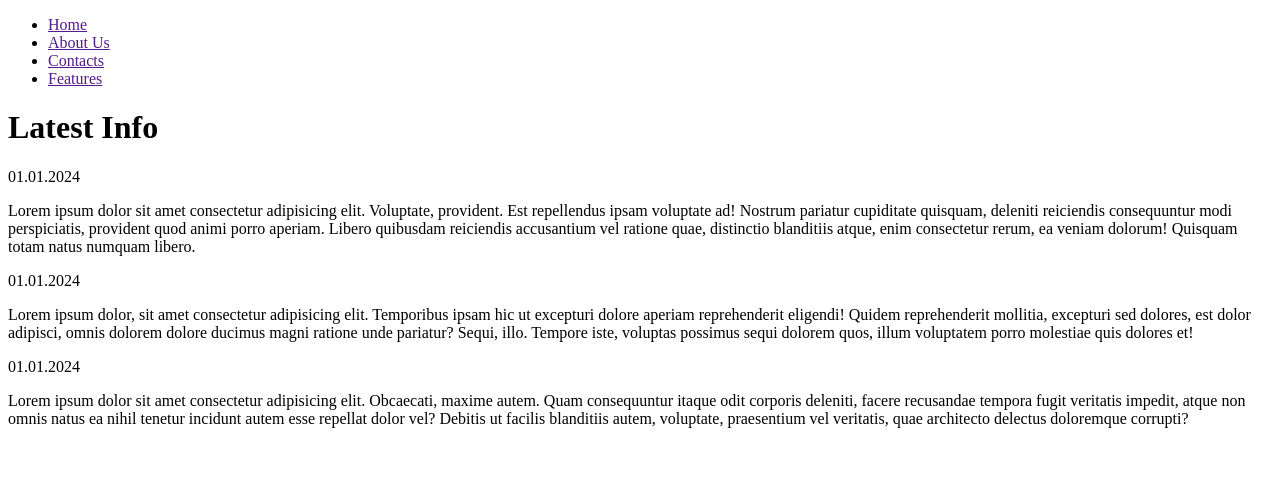
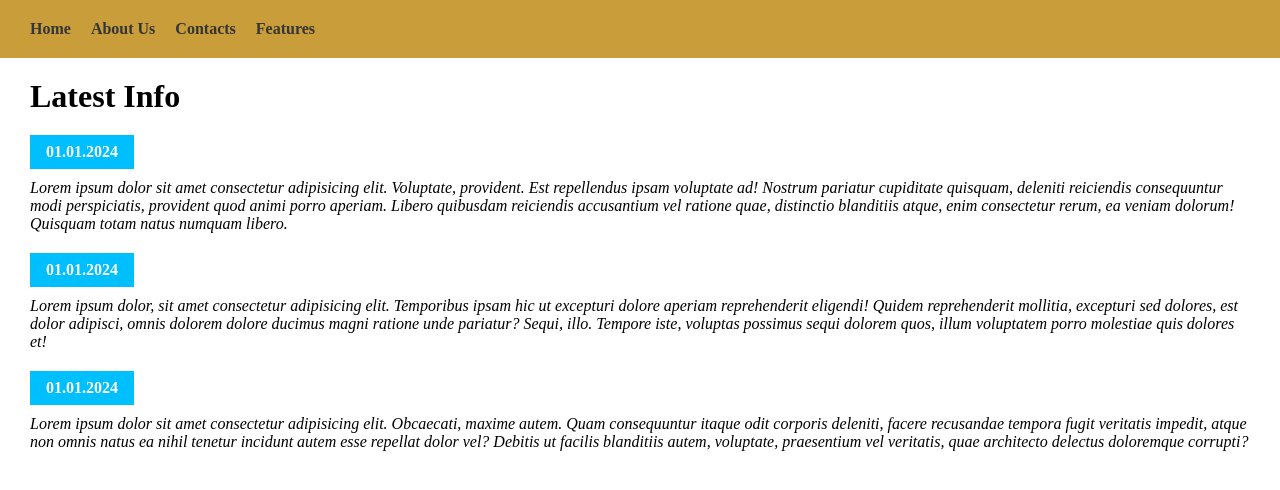
Before and after one commit to rlminor/html-relative-paths-big-project, a plain HTML site: page pages/info/latest-info.html in a window 1280 px wide. Drawn offline with Linux system fonts and the light colour scheme.

Commit message:
almost missed the info page

```diff
--- a/pages/info/latest-info.html
+++ b/pages/info/latest-info.html
@@ -3,18 +3,18 @@
   <head>
     <meta charset="UTF-8" />
     <meta name="viewport" content="width=device-width, initial-scale=1.0" />
-    <link rel="stylesheet" href="" />
-    <script src="" defer></script>
+    <link rel="stylesheet" href="../../css/styles.css" />
+    <script src="../../js/scripts.js" defer></script>
     <title>All News</title>
   </head>
   <body>
     <header>
       <nav>
         <ul>
-          <li><a href="">Home</a></li>
-          <li><a href="">About Us</a></li>
-          <li><a href="">Contacts</a></li>
-          <li><a href="">Features</a></li>
+          <li><a href="../../">Home</a></li>
+          <li><a href="../about-us.html">About Us</a></li>
+          <li><a href="../contacts.html">Contacts</a></li>
+          <li><a href="../features.html">Features</a></li>
         </ul>
       </nav>
     </header>
```
Also changed, not shown: index.html (+1 -1 lines).
